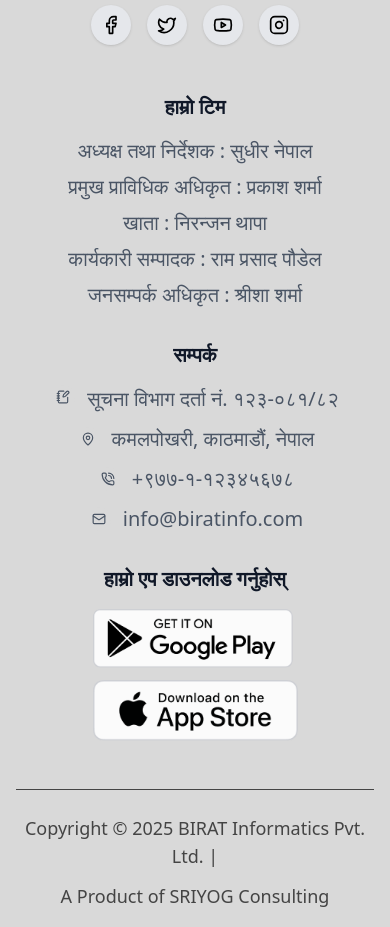
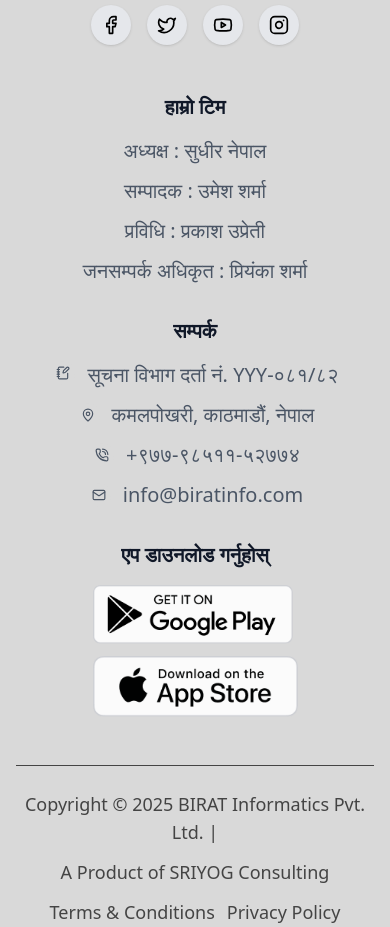
Before and after one commit to pracasupreti/biratinfo.com, a Next.js app: page /singlepage in a window 390 px wide. Shown: the part 5740-6667 px from the top of the page. Built offline with nearby package versions, Linux system fonts and the light colour scheme; a web font is replaced by a local one.

Commit message:
changed the backend url and cloudinary url

```diff
--- a/app/manager/(dashboard)/page.tsx
+++ b/app/manager/(dashboard)/page.tsx
@@ -52,7 +52,7 @@ export default function Dashboard() {
     useEffect(() => {
         async function fetchPostsByStatus(status: string) {
             const token = await getToken();
-            const response = await fetch(`http://localhost:3001/api/posts/status/${status}`, {
+            const response = await fetch(`https://biratinfo-backend.vercel.app/api/posts/status/${status}`, {
                 method: 'GET',
                 headers: {
                     'Authorization': `Bearer ${token}`,
--- a/app/manager/edit/[id]/page.tsx
+++ b/app/manager/edit/[id]/page.tsx
@@ -21,7 +21,7 @@ export default function EditPostPage() {
             try {
                 async function fetchPostsById(id: string) {
                     const token = await getToken();
-                    const response = await fetch(`http://localhost:3001/api/posts/id/${id}`, {
+                    const response = await fetch(`https://biratinfo-backend.vercel.app/api/posts/id/${id}`, {
                         method: 'GET',
                         headers: {
                             'Authorization': `Bearer ${token}`,
--- a/components/homepage/Footer.tsx
+++ b/components/homepage/Footer.tsx
@@ -33,13 +33,12 @@ function Footer() {
                     {/* Our Team */}
                     <div className='space-y-4 text-center md:text-left'>
                         <h3 className='text-xl font-semibold text-gray-900'>हाम्रो टिम</h3>
-                        <ul className='space-y-2 text-gray-600'>
+                        <ul className='space-y-3 text-gray-600'>
                             {[
-                                'अध्यक्ष तथा निर्देशक : सुधीर नेपाल',
-                                'प्रमुख प्राविधिक अधिकृत : प्रकाश शर्मा',
-                                'खाता : निरन्जन थापा',
-                                'कार्यकारी सम्पादक : राम प्रसाद पौडेल',
-                                'जनसम्पर्क अधिकृत : श्रीशा शर्मा'
+                                'अध्यक्ष : सुधीर नेपाल',
+                                'सम्पादक : उमेश शर्मा',
+                                'प्रविधि : प्रकाश उप्रेती',
+                                'जनसम्पर्क अधिकृत : प्रियंका शर्मा'
                             ].map((item, index) => (
                                 <li key={index} className='text-xl'>{item}</li>
                             ))}
@@ -54,7 +53,7 @@ function Footer() {
                                 <div className='w-6 h-6 bg-[#d9d9d9] rounded-full flex items-center justify-center flex-shrink-0'>
                                     <NotebookPenIcon size={14} className='text-gray-600' />
                                 </div>
-                                <p className='text-xl text-center md:text-left'>सूचना विभाग दर्ता नं. १२३-०८१/८२</p>
+                                <p className='text-xl text-center md:text-left'>सूचना विभाग दर्ता नं. YYY-०८१/८२</p>
                             </li>
                             <li className='flex items-center gap-3'>
                                 <div className='w-6 h-6 bg-[#d9d9d9] rounded-full flex items-center justify-center flex-shrink-0'>
@@ -66,7 +65,7 @@ function Footer() {
                                 <div className='w-6 h-6 bg-[#d9d9d9] rounded-full flex items-center justify-center flex-shrink-0'>
                                     <PhoneCallIcon size={14} className='text-gray-600' />
                                 </div>
-                                <p className='text-xl text-center md:text-left'>+९७७-१-१२३४५६७८</p>
+                                <p className='text-xl text-center md:text-left'>+९७७-९८५११-५२७७४ </p>
                             </li>
                             <li className='flex items-center gap-3'>
                                 <div className='w-6 h-6 bg-[#d9d9d9] rounded-full flex items-center justify-center flex-shrink-0'>
@@ -79,7 +78,7 @@ function Footer() {
 
                     {/* App Downloads */}
                     <div className='space-y-4 flex flex-col items-center md:items-end'>
-                        <h3 className='text-xl font-semibold text-gray-900 md:mr-3'>हाम्रो एप डाउनलोड गर्नुहोस्</h3>
+                        <h3 className='text-xl font-semibold text-gray-900 md:mr-12'>एप डाउनलोड गर्नुहोस्</h3>
                         <div className='flex flex-col gap-3'>
                             <Link href="#" className='hover:opacity-90 transition-opacity'>
                                 <Image
--- a/components/homepage/Header.tsx
+++ b/components/homepage/Header.tsx
@@ -40,8 +40,11 @@ function Header() {
                 </div>
 
                 <div className='flex flex-col md:flex-row items-center justify-between w-full pt-2 gap-4 md:gap-10 max-w-7xl mx-auto'>
-                    <div className='relative w-full max-w-[180px] md:max-w-[280px] lg:max-w-[320px] xl:max-w-[380px] aspect-[4/1] flex items-center'>
-                        <div className='relative h-full w-[100%]'>
+
+
+                    <div className='relative w-full max-w-[180px] md:max-w-[280px] lg:max-w-[320px] aspect-[4/1] flex items-center gap-1'>
+
+                        <div className='relative h-full flex-[1]'>
                             <Image
                                 src='/logo.svg'
                                 alt='Birat Info Logo'
@@ -50,7 +53,9 @@ function Header() {
                                 priority
                             />
                         </div>
-                        <div className='relative h-full w-[100%]'>
+
+
+                        <div className='relative h-full' style={{ width: '70%' }}>
                             <Image
                                 src='/BIRATINFO.svg'
                                 alt='Birat Info Text Logo'
@@ -59,7 +64,10 @@ function Header() {
                                 priority
                             />
                         </div>
+
                     </div>
+
+
                     <div className='relative w-full max-w-[280px] md:max-w-[500px] lg:max-w-[600px] xl:max-w-[700px] aspect-[6/1]'>
                         <Image
                             src='/images/homepage/NMB.png'
@@ -70,6 +78,7 @@ function Header() {
                         />
                     </div>
                 </div>
+
 
                 <nav className='w-full bg-text-color hidden md:flex items-center overflow-x-auto whitespace-nowrap scrollbar-hide px-2 lg:px-10 xl:px-24 font-alata text-white'>
                     <div className='mx-auto flex md:gap-0 lg:gap-4 min-w-fit'>
--- a/components/post-layout/PostActions.tsx
+++ b/components/post-layout/PostActions.tsx
@@ -66,7 +66,7 @@ export function PostActions({ isEditing = false }: EditorFormProps) {
                 }
 
                 try {
-                    const response = await fetch('http://localhost:3001/api/posts/update', {
+                    const response = await fetch('https://biratinfo-backend.vercel.app/api/posts/update', {
                         method: 'PUT',
                         headers: {
                             'Content-Type': 'application/json',
--- a/components/post-layout/Sidebar.tsx
+++ b/components/post-layout/Sidebar.tsx
@@ -49,8 +49,8 @@ export function PostSidebar({ isEditing = false, isEditor }: PostSidebarProps) {
     const uploadToCloudinary = async (field: 'heroBanner' | 'ogBanner' | 'sponsoredAds', file: File): Promise<string> => {
         const formData = new FormData();
         formData.append('file', file);
-        formData.append('upload_preset', process.env.NEXT_PUBLIC_CLOUDINARY_UPLOAD_PRESET!);
-        formData.append('cloud_name', process.env.NEXT_PUBLIC_CLOUDINARY_CLOUD_NAME!);
+        formData.append('upload_preset', process.env.CLOUDINARY_UPLOAD_PRESET!);
+        formData.append('cloud_name', process.env.CLOUDINARY_CLOUD_NAME!);
         formData.append('public_id', `posts/${uuidv4()}`);
 
         try {
@@ -63,7 +63,7 @@ export function PostSidebar({ isEditing = false, isEditor }: PostSidebarProps) {
             }
 
             const response = await fetch(
-                `https://api.cloudinary.com/v1_1/${process.env.NEXT_PUBLIC_CLOUDINARY_CLOUD_NAME}/image/upload`,
+                `https://api.cloudinary.com/v1_1/${process.env.CLOUDINARY_CLOUD_NAME}/image/upload`,
                 {
                     method: 'POST',
                     body: formData
```
